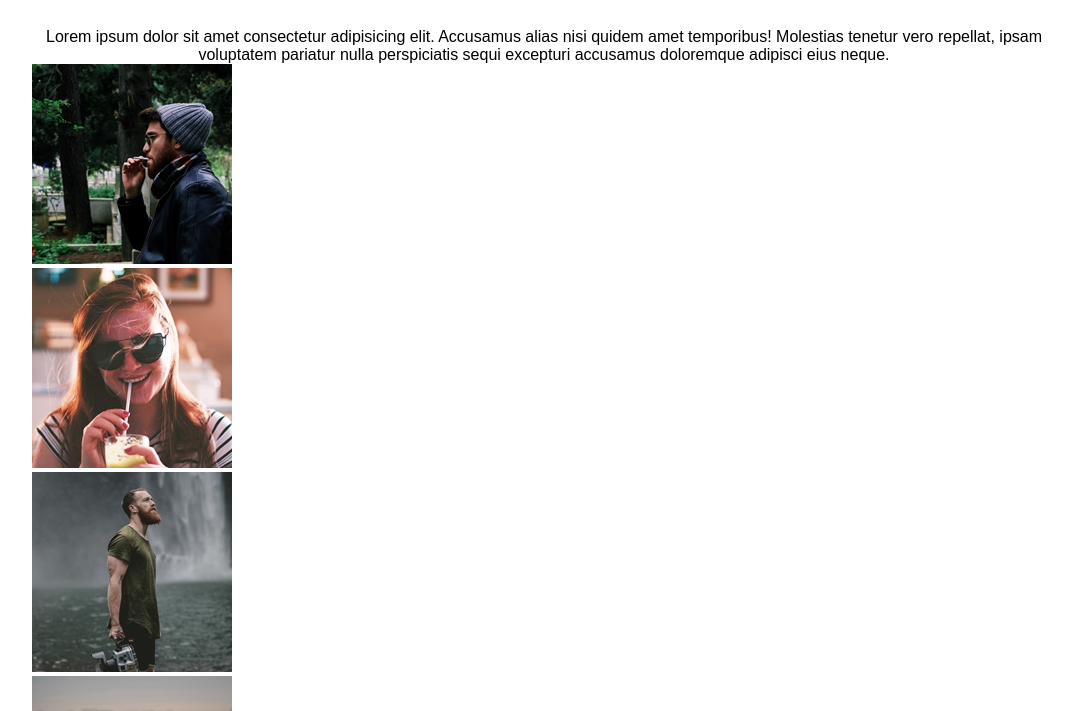
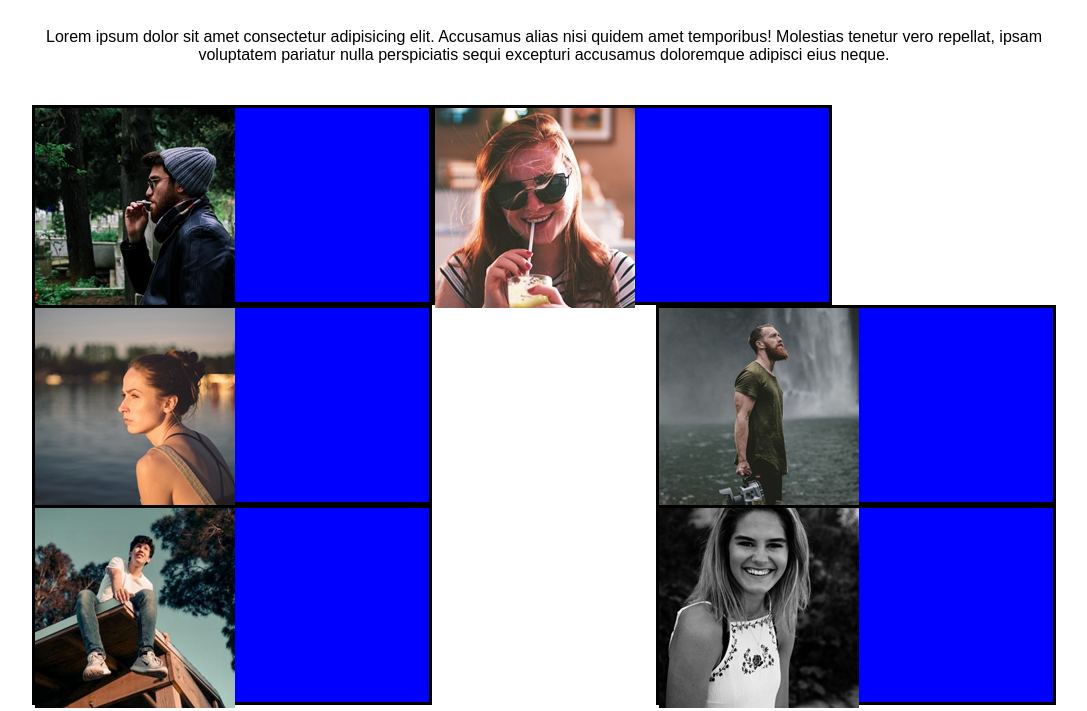
Before and after one commit to AiroldiFederico/html-css-float-cards, a plain HTML site: page index.html in a window 1280 px wide. Shown: the part 62-773 px from the top of the page, without its empty margins (96-1183 px from the left). Drawn offline with Linux system fonts and the light colour scheme.

Commit message:
FASE 3 - Inizio posizionamento float

```diff
--- a/asset/css/style.css
+++ b/asset/css/style.css
@@ -17,3 +17,32 @@ p{
     text-align: center;
     font-family: Arial, Helvetica, sans-serif;
 }
+
+/* cards */
+
+/* groups */
+section {
+    margin-top: 4%;
+
+}
+
+/* container */
+.container{
+    height: 200px;
+    width: calc(200px*2);
+    background-color: blue;
+    border: solid black;
+}
+
+
+.card1{
+    float: left;
+}
+
+.card2{
+    float: left;
+}
+
+.card3{
+    float: right;
+}
--- a/index.html
+++ b/index.html
@@ -32,10 +32,10 @@
         <section>
 
             <!-- First cards group -->
-            <div>
+            <div class="group1">
 
                 <!-- Cards 1 -->
-                <div>
+                <div class="container card1">
                     <img src="./asset/img/male1.png" alt="Marco Bianchi">
                     <Div>
 
@@ -43,7 +43,7 @@
                 </div>
 
                 <!-- Cards 2 -->
-                <div>
+                <div class="container card2">
                     <img src="./asset/img/female1.png" alt="Laura Rossi">
                     <Div>
 
@@ -51,7 +51,7 @@
                 </div>
 
                 <!-- Cards 3 -->
-                <div>
+                <div class="container card3">
                     <img src="./asset/img/male2.png" alt="Giorgio Verdi">
                     <Div>
 
@@ -60,9 +60,9 @@
             </div>
 
             <!-- Seconds cards group -->
-            <div>
+            <div class="group2">
                 <!-- Cards 4 -->
-                <div>
+                <div class="container card1">
                     <img src="./asset/img/female2.png" alt="Marta Ipsum">
                     <Div>
 
@@ -70,7 +70,7 @@
                 </div>
 
                 <!-- Cards 5 -->
-                <div>
+                <div class="container card2">
                     <img src="./asset/img/male3.png" alt="Roberto Lorem">
                     <Div>
 
@@ -78,7 +78,7 @@
                 </div>
 
                 <!-- Cards 6 -->
-                <div>
+                <div class="container card3">
                     <img src="./asset/img/female3.png" alt="Daniela Amet">
                     <Div>
 
```
